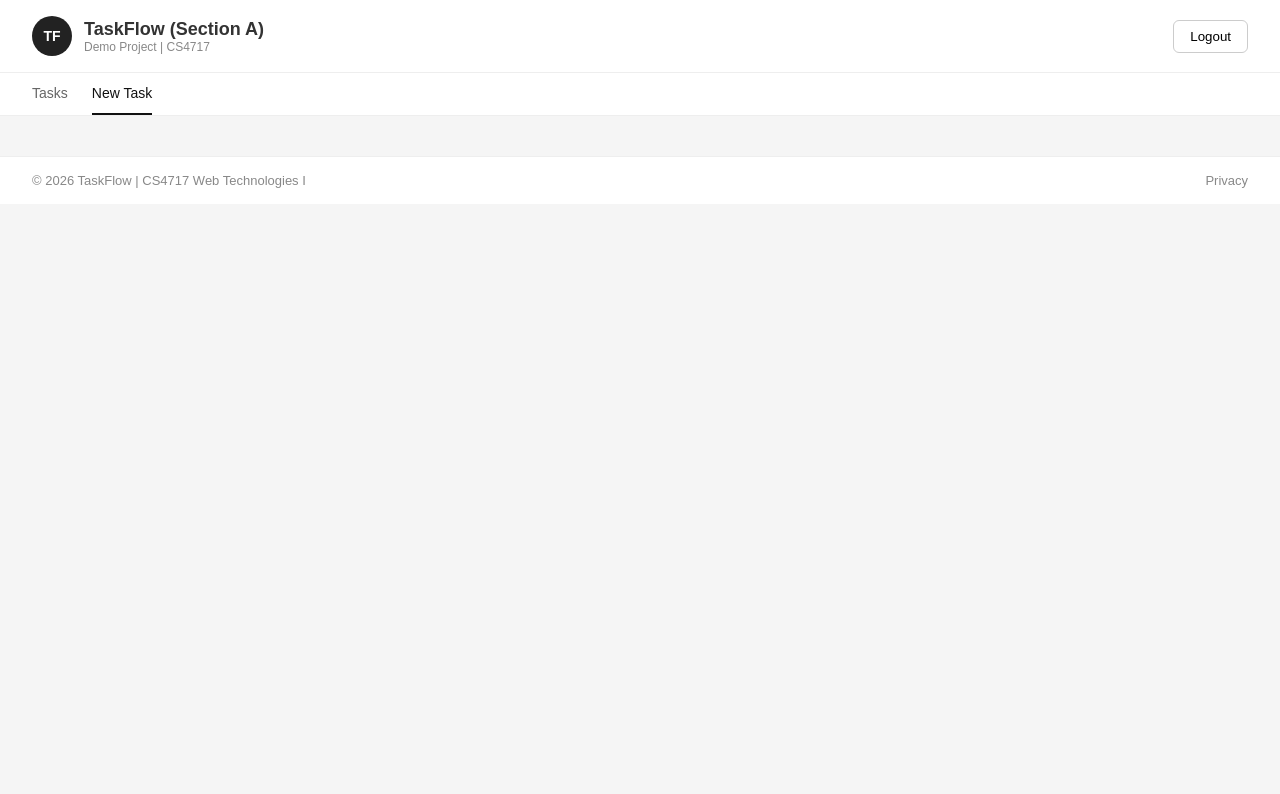
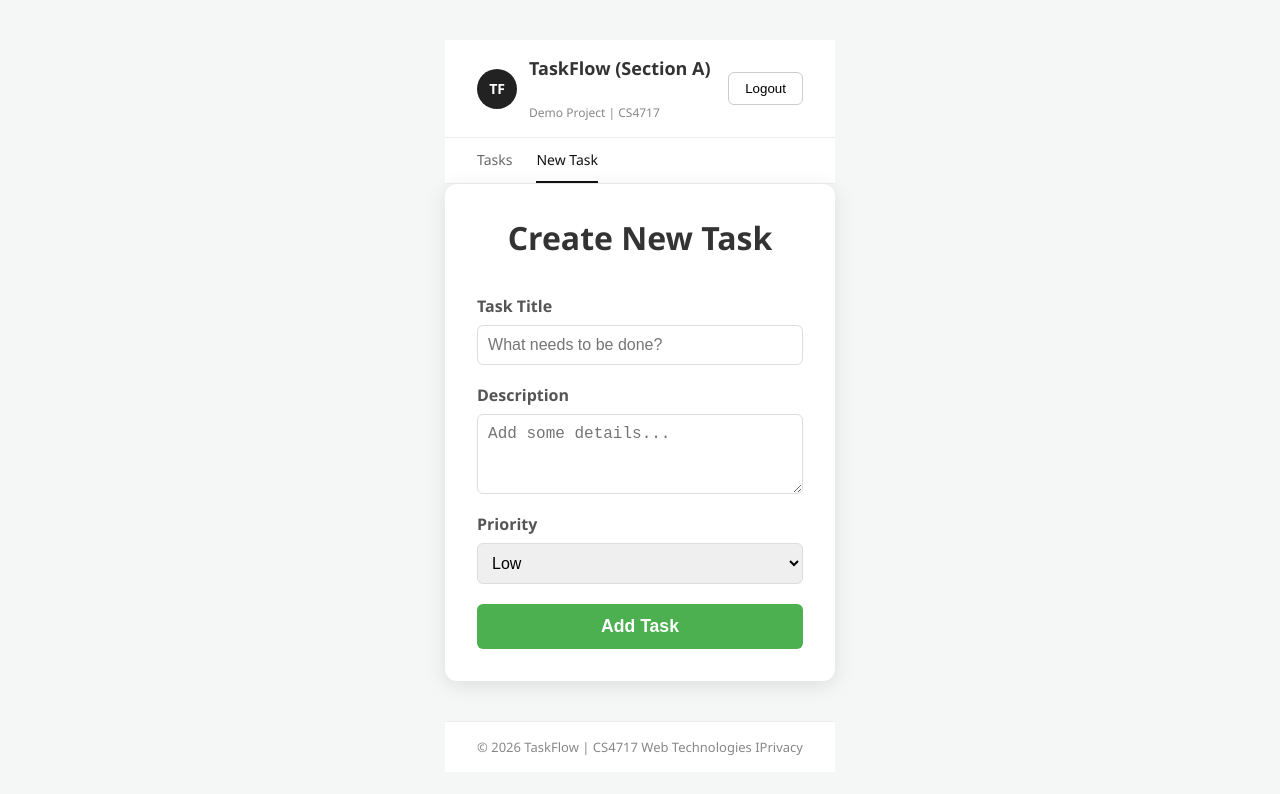
Before and after one commit to Lujain-Mahesar/Taskflow_FinalProject, a React (Vite) app in the folder frontend/: page /create in a window 1280 px wide. Shown: the top 794 px of the page. Built offline with nearby package versions, Linux system fonts and the light colour scheme.

Commit message:
UI aligned and routing fixed

```diff
--- a/frontend/src/App.tsx
+++ b/frontend/src/App.tsx
@@ -1,3 +1,4 @@
+import CreateTaskPage from './pages/CreateTaskPage';
 import { BrowserRouter, Routes, Route } from "react-router-dom";
 import Header from "./components/Header";
 import Navbar from "./components/Navbar";
@@ -10,8 +11,9 @@ function App() {
       <Header />
       <Navbar />
       <Routes>
-        <Route path="/" element={<TaskListPage />} />
-      </Routes>
+          <Route path="/" element={<TaskListPage />} />
+          <Route path="/create" element={<CreateTaskPage />} />
+        </Routes>
       <Footer />
     </BrowserRouter>
   );
--- a/frontend/src/index.css
+++ b/frontend/src/index.css
@@ -91,3 +91,76 @@ body { font-family: Arial, sans-serif; background: #f5f5f5; color: #333; }
   .task-box { flex-direction: column; align-items: flex-start; gap: 10px; }
   .task-right { width: 100%; justify-content: flex-end; }
 }
+
+/* General Page Styling */
+body {
+  font-family: 'Segoe UI', Tahoma, Geneva, Verdana, sans-serif;
+  background-color: #f4f7f6;
+  margin: 0;
+  display: flex;
+  justify-content: center;
+  padding: 40px;
+}
+
+.task-container {
+  background: white;
+  padding: 2rem;
+  border-radius: 12px;
+  box-shadow: 0 4px 20px rgba(0, 0, 0, 0.1);
+  width: 100%;
+  max-width: 500px;
+}
+
+h1 {
+  color: #333;
+  text-align: center;
+  margin-bottom: 1.5rem;
+}
+
+/* Form Layout */
+.task-form {
+  display: flex;
+  flex-direction: column;
+  gap: 1.2rem;
+}
+
+.form-group {
+  display: flex;
+  flex-direction: column;
+  gap: 0.5rem;
+}
+
+label {
+  font-weight: 600;
+  color: #555;
+}
+
+/* Inputs and Selects */
+input, textarea, select {
+  padding: 10px;
+  border: 1px solid #ddd;
+  border-radius: 6px;
+  font-size: 1rem;
+}
+
+textarea {
+  resize: vertical;
+  min-height: 80px;
+}
+
+/* Submit Button */
+.submit-btn {
+  background-color: #4CAF50;
+  color: white;
+  padding: 12px;
+  border: none;
+  border-radius: 6px;
+  font-size: 1.1rem;
+  font-weight: bold;
+  cursor: pointer;
+  transition: background 0.3s ease;
+}
+
+.submit-btn:hover {
+  background-color: #45a049;
+}
--- /dev/null
+++ b/frontend/src/pages/CreateTaskPage.tsx
@@ -0,0 +1,56 @@
+import React, { useState } from 'react';
+
+const CreateTaskPage = () => {
+  // State variables for your form
+  const [title, setTitle] = useState('');
+  const [description, setDescription] = useState('');
+  const [priority, setPriority] = useState('Low'); // Mandatory for Group 4!
+
+  const handleSubmit = (e: React.FormEvent) => {
+    e.preventDefault();
+    console.log("New Task:", { title, description, priority });
+    alert("Task captured! (Ready for Commit 2 connection)");
+  };
+
+  return (
+    <div className="task-container">
+      {/* Use the same class name you used in Phase 1 */}
+      <h1>Create New Task</h1>
+
+      <form onSubmit={handleSubmit} className="task-form">
+        <div className="form-group">
+          <label>Task Title</label>
+          <input
+            type="text"
+            value={title}
+            onChange={(e) => setTitle(e.target.value)}
+            placeholder="What needs to be done?"
+            required
+          />
+        </div>
+
+        <div className="form-group">
+          <label>Description</label>
+          <textarea
+            value={description}
+            onChange={(e) => setDescription(e.target.value)}
+            placeholder="Add some details..."
+          />
+        </div>
+
+        <div className="form-group">
+          <label>Priority</label>
+          <select value={priority} onChange={(e) => setPriority(e.target.value)}>
+            <option value="Low">Low</option>
+            <option value="Medium">Medium</option>
+            <option value="High">High</option>
+          </select>
+        </div>
+
+        <button type="submit" className="submit-btn">Add Task</button>
+      </form>
+    </div>
+  );
+};
+
+export default CreateTaskPage;
```
Also changed, not shown: frontend/index.html (line endings or trailing spaces).
